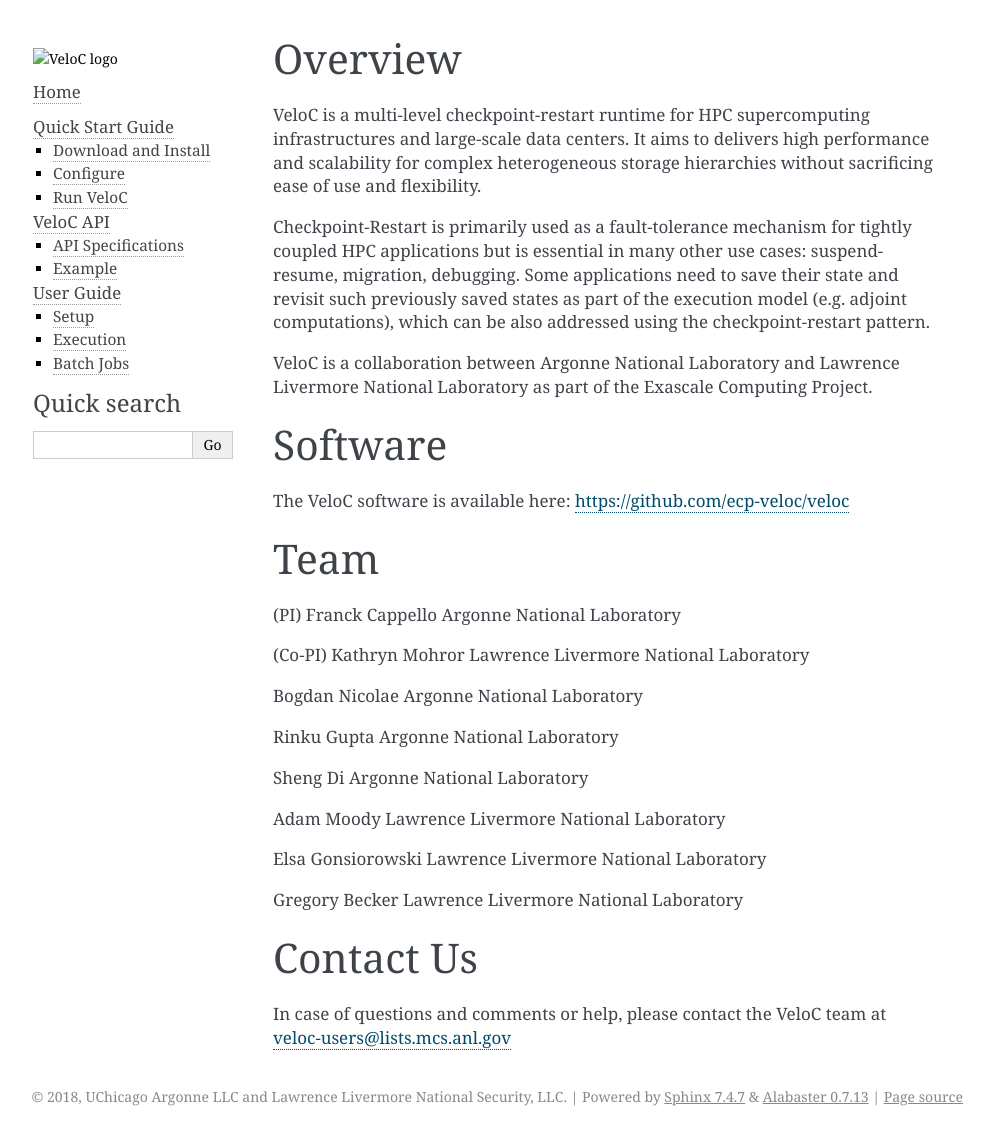
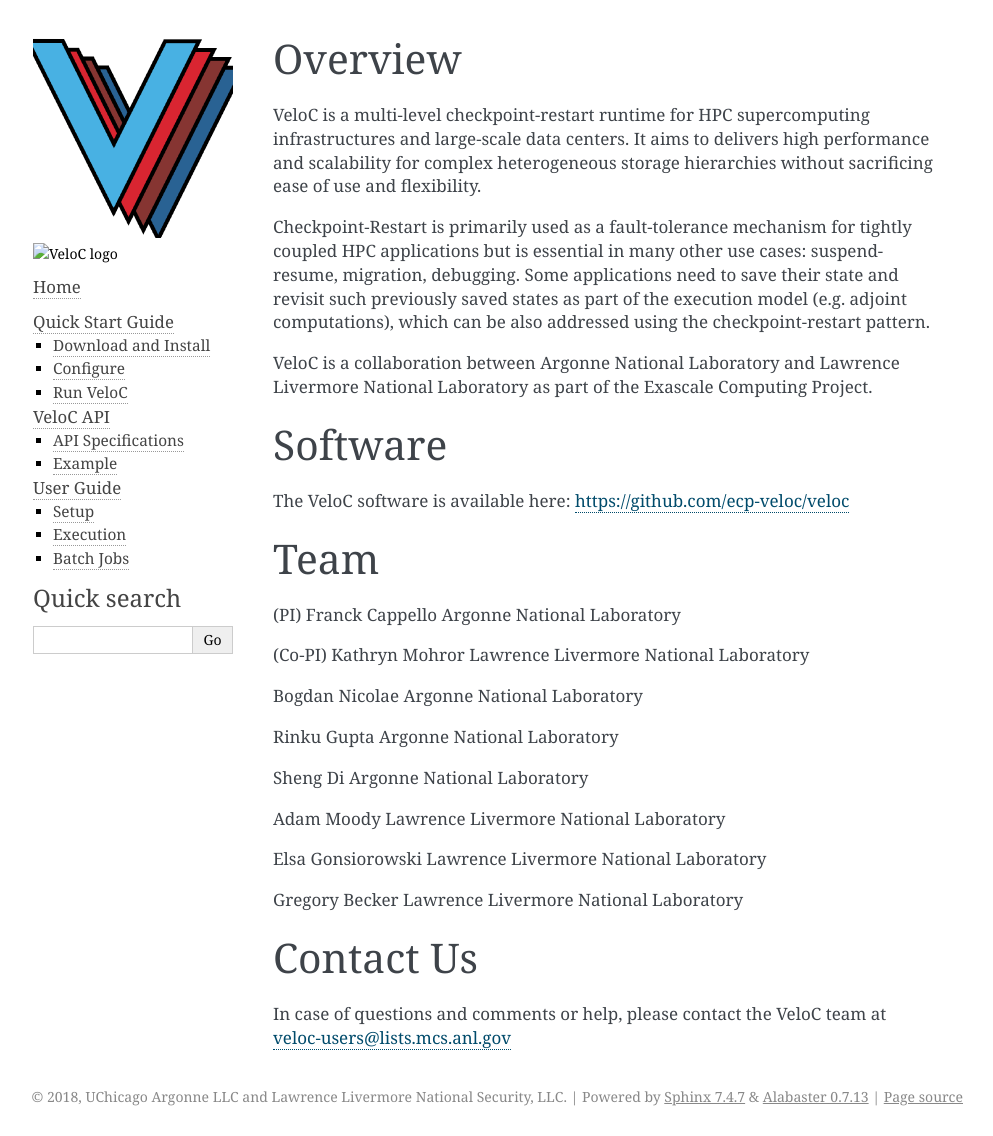
Before and after one commit to ECP-VeloC/VELOC, a Sphinx documentation site: the page built from docs/index.rst, in a window 1280 px wide. Shown: the whole page, without its empty margins (147-1140 px from the left). Built offline with Sphinx 7.4.7, drawn with Linux system fonts in a browser that asks for light colours.

Commit message:
logo fix

```diff
--- a/docs/conf.py
+++ b/docs/conf.py
@@ -75,6 +75,7 @@
 # a list of builtin themes.
 #
 html_theme = 'alabaster'
+html_logo = '_templates/logo.png'
 
 # Theme options are theme-specific and customize the look and feel of a theme
 # further.  For a list of options available for each theme, see the
```
